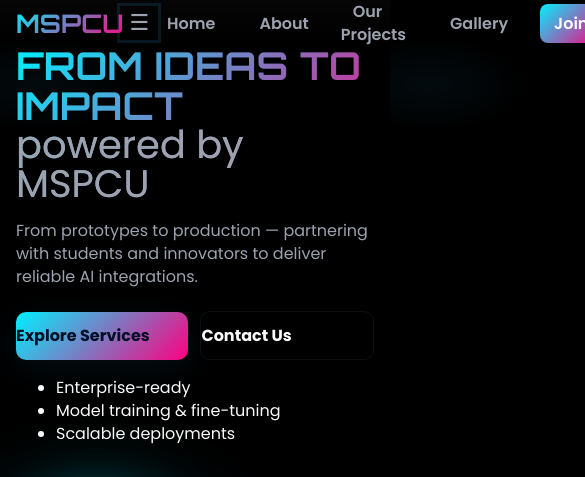
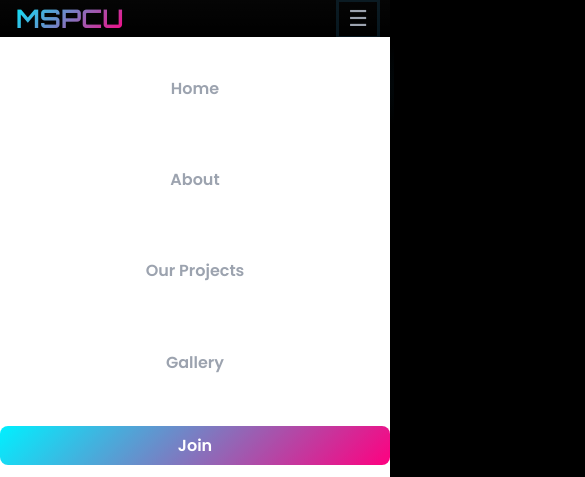
Before and after one commit to msp-cu/MSP-CU, a plain HTML site: page index.html in a window 390 px wide. Both pictures are taken after a click on the button "Toggle menu". Shown: the top 477 px of the page, 585 px wide, since content can reach past the window. Drawn offline with Linux system fonts and the light colour scheme.

Commit message:
style.css

```diff
--- a/style.css
+++ b/style.css
@@ -761,11 +761,33 @@
 @media (max-width: 768px) {
     .nav {
         display: none;
-        /* other mobile styles */
+        flex-direction: column;
+        background: #fff; /* or your nav background */
+        position: absolute;
+        top: 100%; /* below header */
+        left: 0;
+        width: 100%;
+        box-shadow: 0 2px 8px rgba(0,0,0,0.1);
+        padding: 1em 0;
     }
     .nav.open {
+        display: flex;
+    }
+    .nav ul {
+        flex-direction: column;
+        padding: 0;
+        margin: 0;
+        list-style: none;
+    }
+    .nav li {
+        width: 100%;
+        text-align: center;
+        margin: 0.5em 0;
+    }
+    .nav a {
         display: block;
-        /* other styles for open nav */
+        padding: 1em;
+        width: 100%;
     }
 }
 
```
